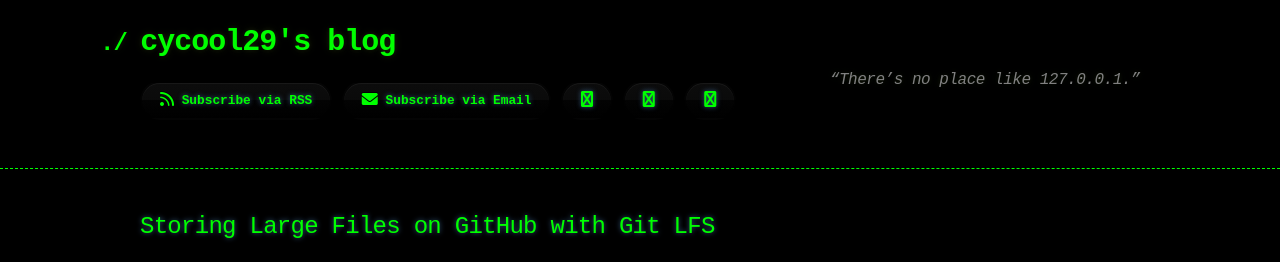
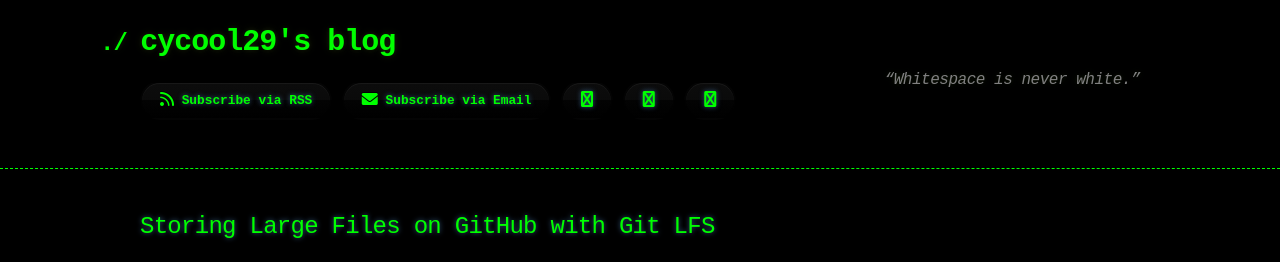
Before and after one commit to cycool29/cycool29.github.io, a Jekyll site: the page built from index.md, in a window 1280 px wide and 900 px high. Shown: the top 262 px of the window. Built offline with Jekyll 4.4.1, drawn with Linux system fonts in a browser that asks for light colours; a style sheet for code colours, icons or effects is not loaded.

Commit message:
Update quotes

```diff
--- a/_config.yml
+++ b/_config.yml
@@ -1,5 +1,5 @@
 title: cycool29's blog
-description: "“There’s no place like 127.0.0.1.” "
+description: "“Whitespace is never white.” "
 bio: A high school student. Intermediate in Python, Git, Bash. Learning JavaScript. He/Him. "
 author: cycool29
 url: https://cycool29.github.io
```
